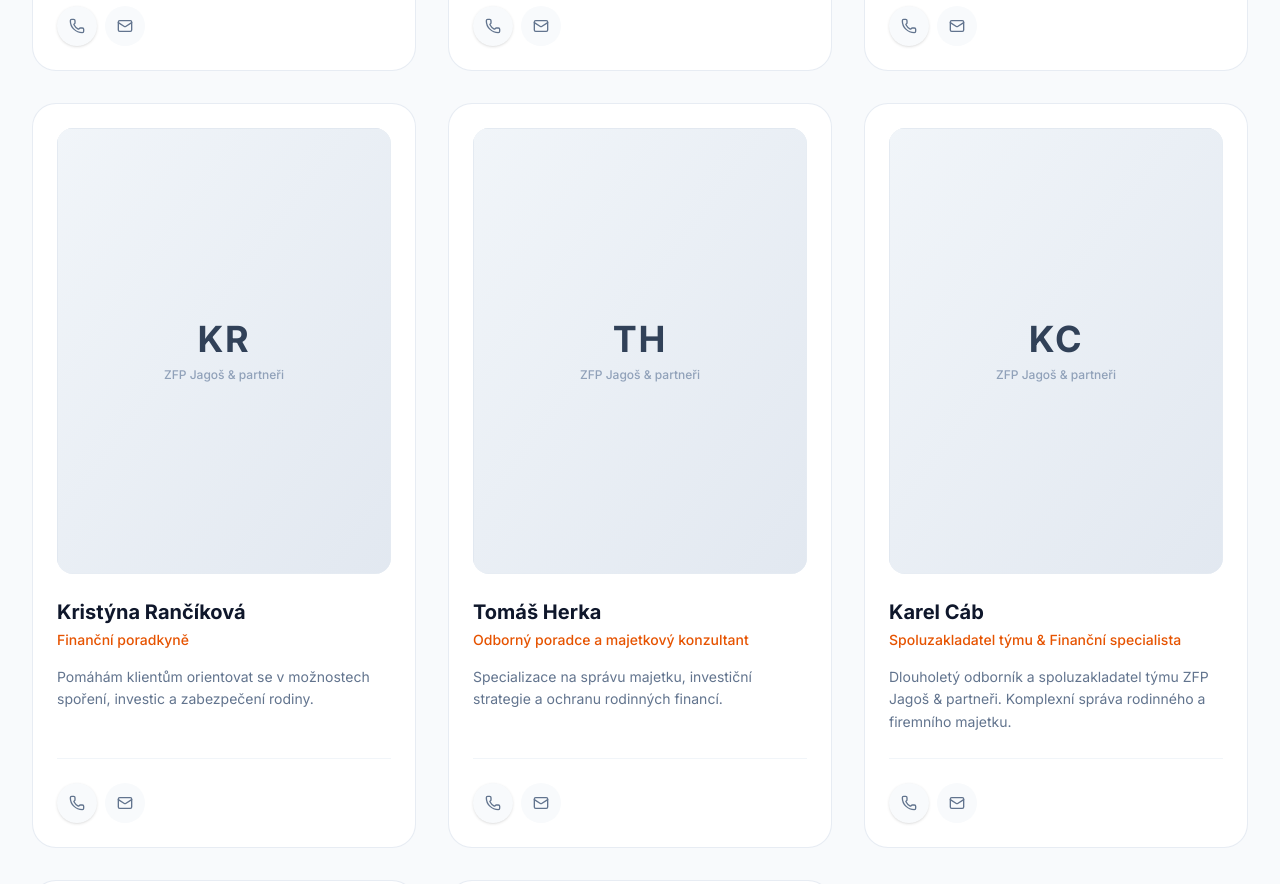
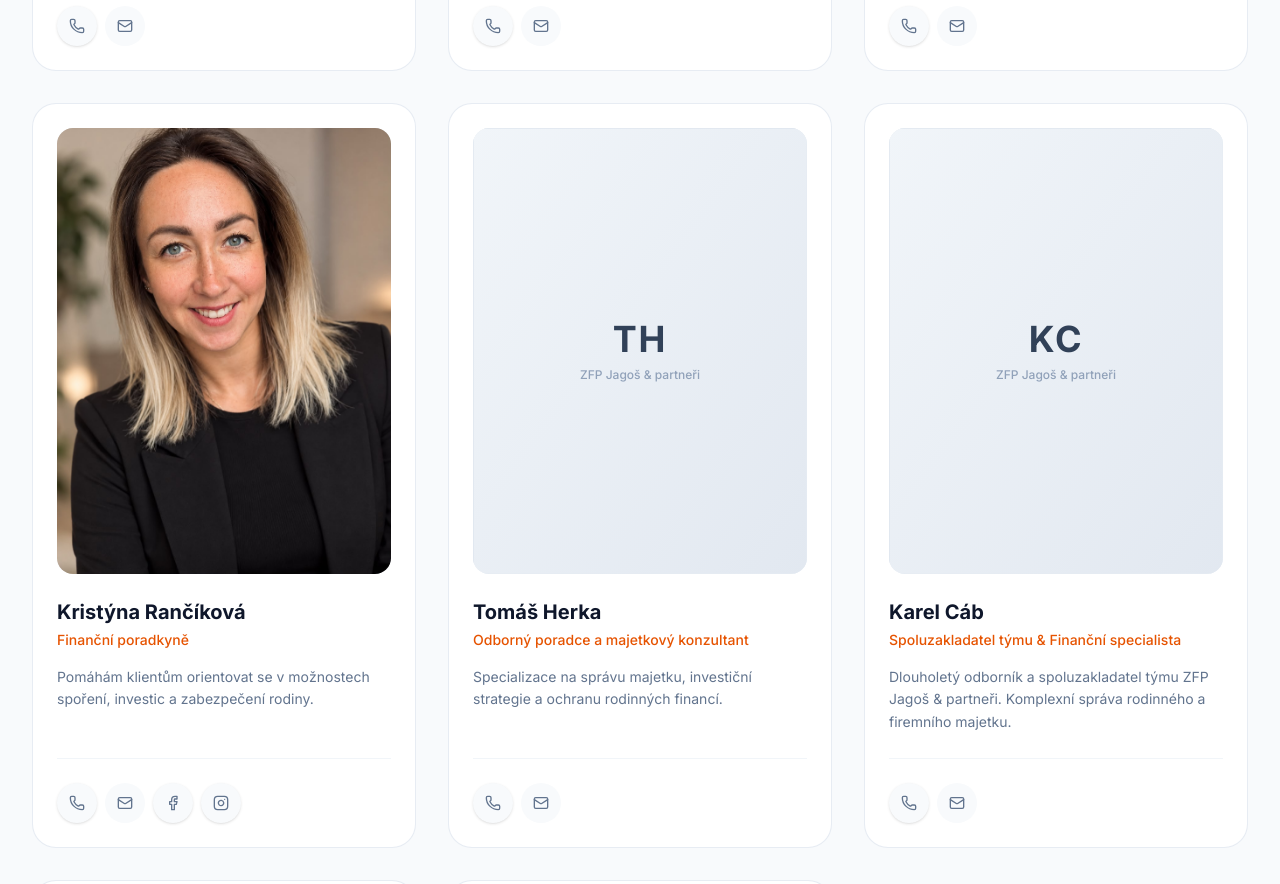
Before and after one commit to RemeskoXD/projekt22, a React (Vite) app: page / in a window 1280 px wide. Shown: the part 7800-8684 px from the top of the page. Built offline with nearby package versions, Linux system fonts and the light colour scheme; a web font is replaced by a local one.

Commit message:
feat: add photo, direct contact and social profiles for Kristyna Rancikova

```diff
--- a/src/data.ts
+++ b/src/data.ts
@@ -138,8 +138,12 @@ export const teamMembers: TeamMember[] = [
     bio: 'Pomáhám klientům orientovat se v možnostech spoření, investic a zabezpečení rodiny.',
     quote: '"S poctivým přístupem a jasným plánem lze dosáhnout každého finančního snu."',
     email: 'kristyna.rancikova@zfpa.cz',
-    phone: '+420 606 084 044',
-    imageUrl: '',
+    phone: '+420 607 396 112',
+    imageUrl: '/kristyna-rancikova.png',
+    socials: {
+      facebook: 'https://www.facebook.com/kristyna.rancikova',
+      instagram: 'https://www.instagram.com/rancicena'
+    }
   },
   {
     id: 'tomas-herka',
```
Also changed, not shown: public/kristyna-rancikova.png (added).
